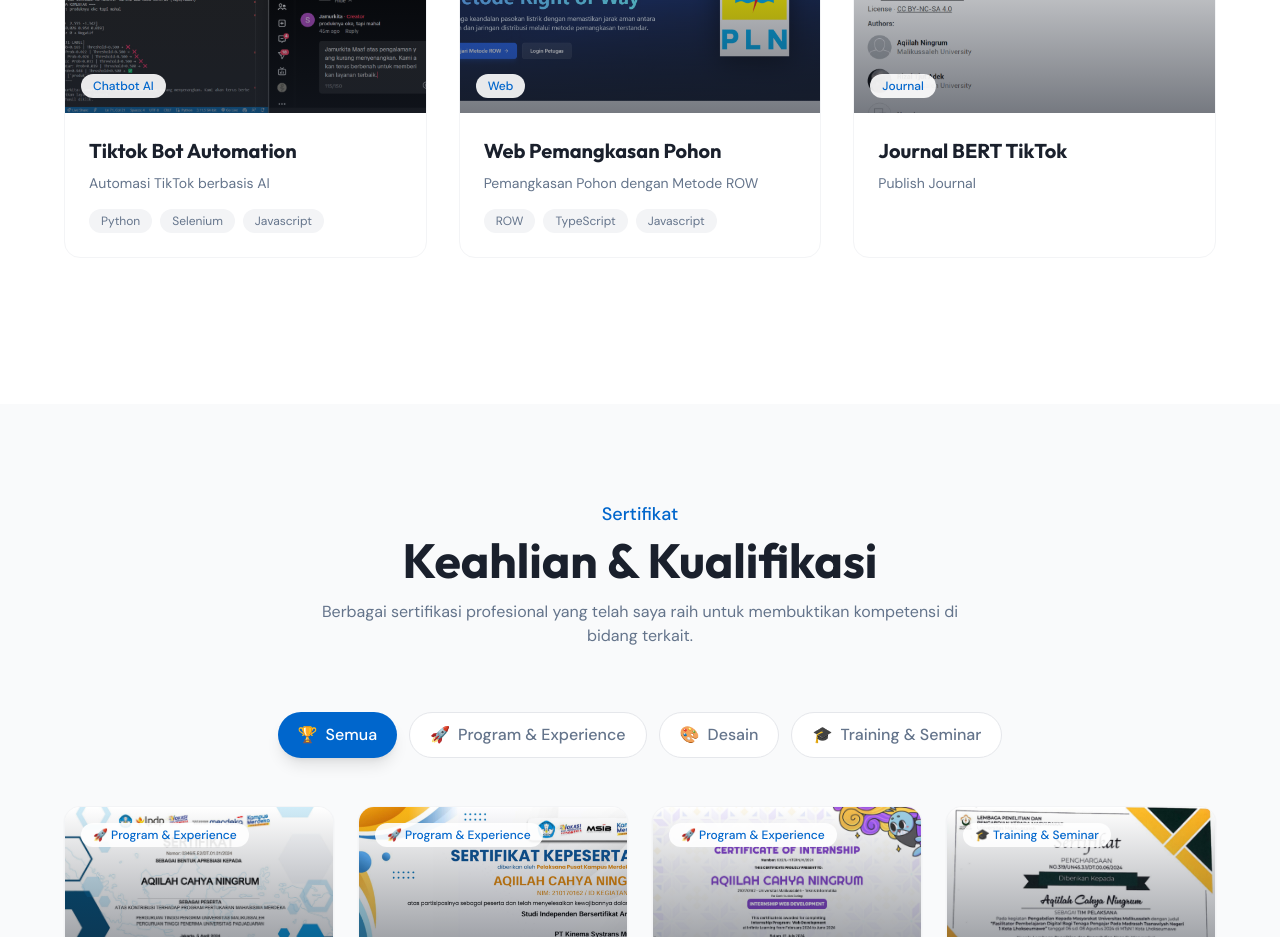
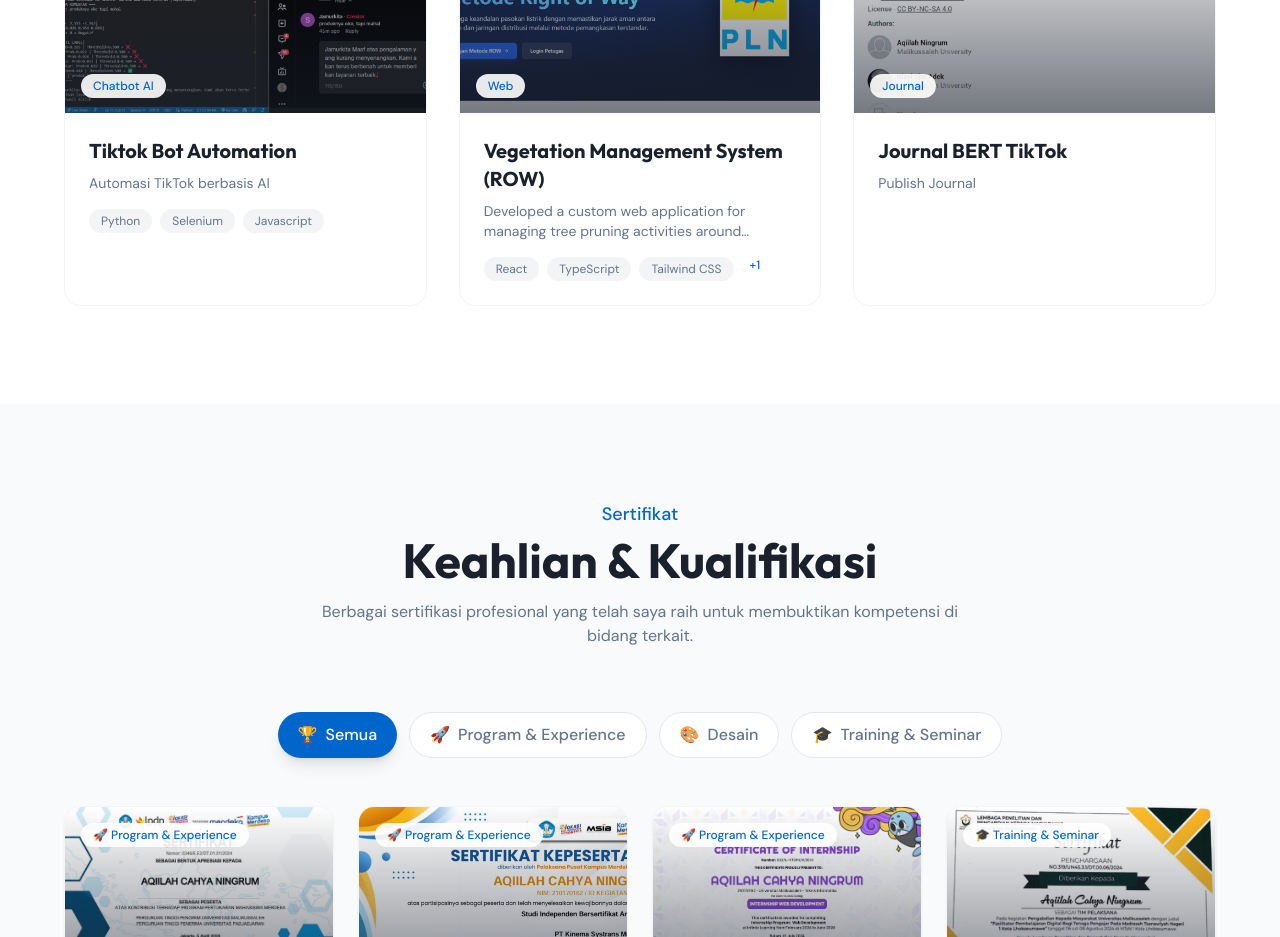
Before and after one commit to qilaa1/Website-Portofolio-Aqiilah, a React (Vite) app in the folder Frontend/: page / in a window 1280 px wide. Shown: the part 2800-3737 px from the top of the page. Built offline with nearby package versions, Linux system fonts and the light colour scheme.

Commit message:
change row project

```diff
--- a/Frontend/src/data/portfolio.ts
+++ b/Frontend/src/data/portfolio.ts
@@ -83,12 +83,23 @@ export const projects: Project[] = [
     id: 'project-2',
     type: 'project',
     types: 'Web',
-    title: 'Web Pemangkasan Pohon',
-    description: 'Pemangkasan Pohon dengan Metode ROW',
+    title: 'Vegetation Management System (ROW)',
+    description:
+      'Developed a custom web application for managing tree pruning activities around electricity distribution lines using the Right of Way (ROW) method. Built as a freelance client project with a focus on responsive UI and operational workflows.',
     thumbnail: p2,
-    technologies: ['ROW', 'TypeScript', 'Javascript'],
+    technologies: [
+      'React',
+      'TypeScript',
+      'Tailwind CSS',
+      'ROW',
+    ],
     documentationUrl: '-',
-    features: ['Chatbot', 'Auto Reply'],
+    features: [
+      'Responsive Interface',
+      'CRUD Management',
+      'Data Visualization',
+      'Operational Workflow',
+    ],
   },
 ];
 
```
